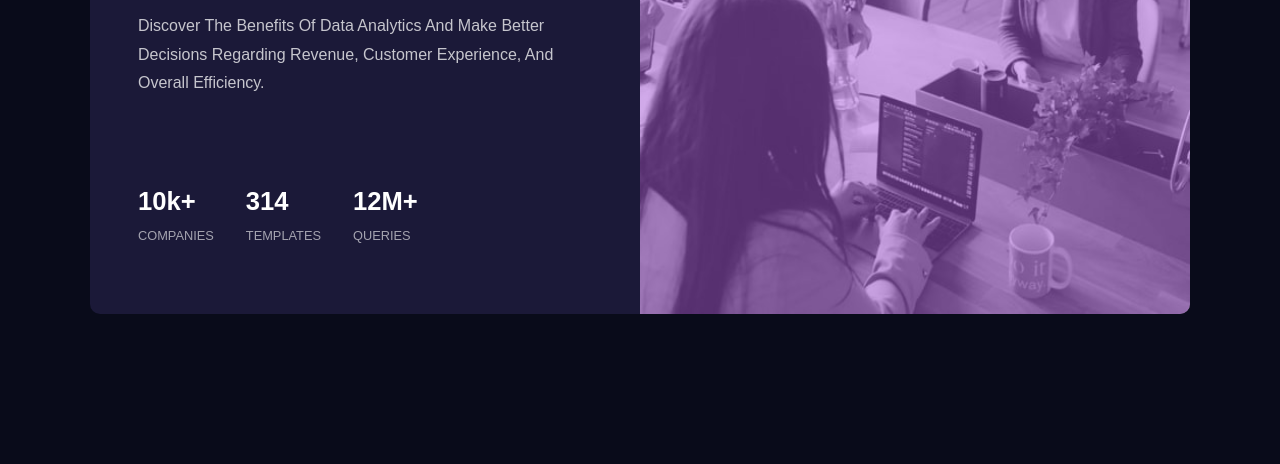
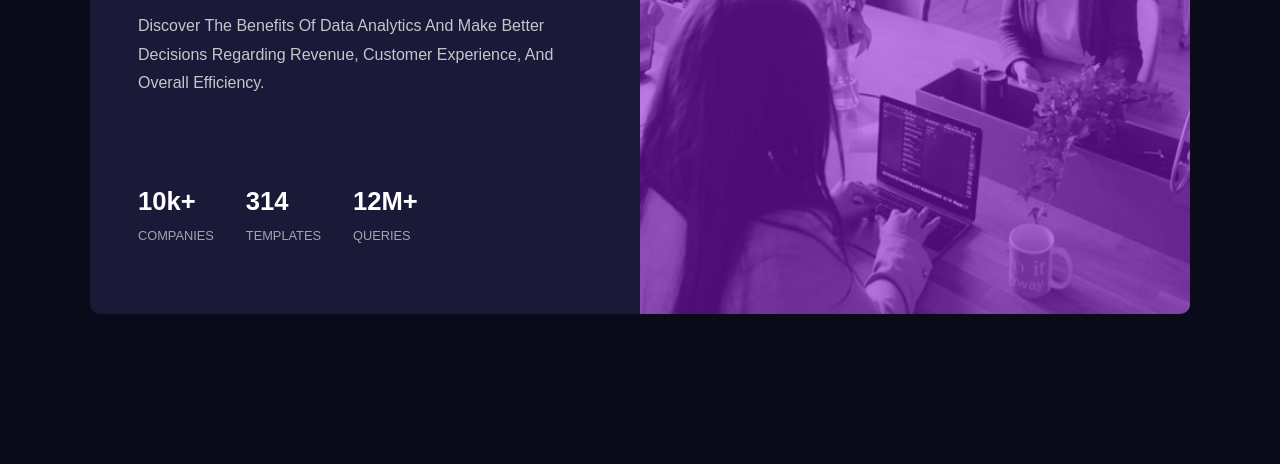
Before and after one commit to Ahmed-Elbald/Stats-Preview-Card-Component, a plain HTML site: page index.html in a window 1280 px wide. Shown: the part 336-800 px from the top of the page. Drawn offline with Linux system fonts and the light colour scheme.

Commit message:
modified the background of the card

```diff
--- a/Styles/main.scss
+++ b/Styles/main.scss
@@ -87,7 +87,7 @@ button {
 
     &::before {
       content: "";
-      @include overlay($accentColor, .5)
+      @include overlay(hsl(277deg 81% 45% / 55%), .55)
     }
   }
 
```
Also changed, not shown: Styles/main.css.
